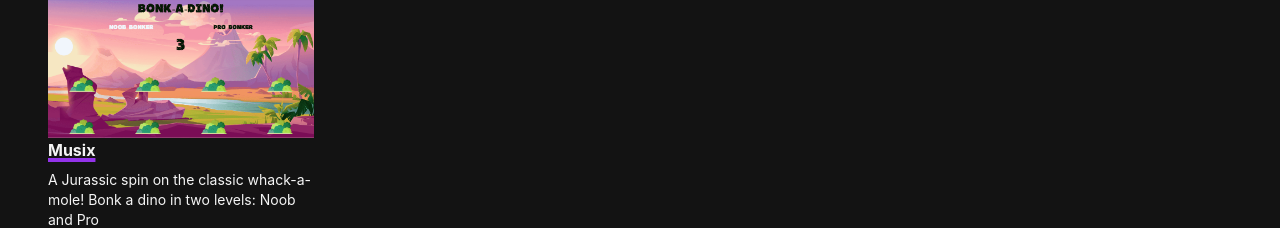
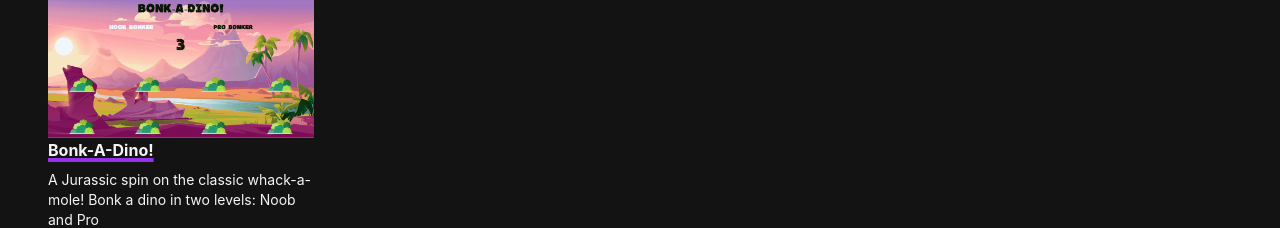
Before and after one commit to ravoluzen/my-portfolio, a React (Create React App) app: page /Projects in a window 1280 px wide. Shown: the part 946-1174 px from the top of the page. Built offline with nearby package versions, Linux system fonts and the light colour scheme.

Commit message:
Update Projects.js

```diff
--- a/src/components/Projects.js
+++ b/src/components/Projects.js
@@ -92,7 +92,7 @@ const Projects = () => {
             </article>
             <article>
                 <img src={bod} alt='project thumbnail' className='object-cover'></img>
-                <h3 className='font-bold underline decoration-purple-600 decoration-4 mb-2'>Musix</h3>
+                <h3 className='font-bold underline decoration-purple-600 decoration-4 mb-2'>Bonk-A-Dino!</h3>
                 <p className='text-sm mb-4'>A Jurassic spin on the classic whack-a-mole! Bonk a dino in two levels: Noob and Pro</p>
                 <span>
                     <a href='https://ravoluzen.github.io/Bonk-A-Dino/' target='_blank.' className='mt-12 underline decoration-green-400'>live site</a>
```
